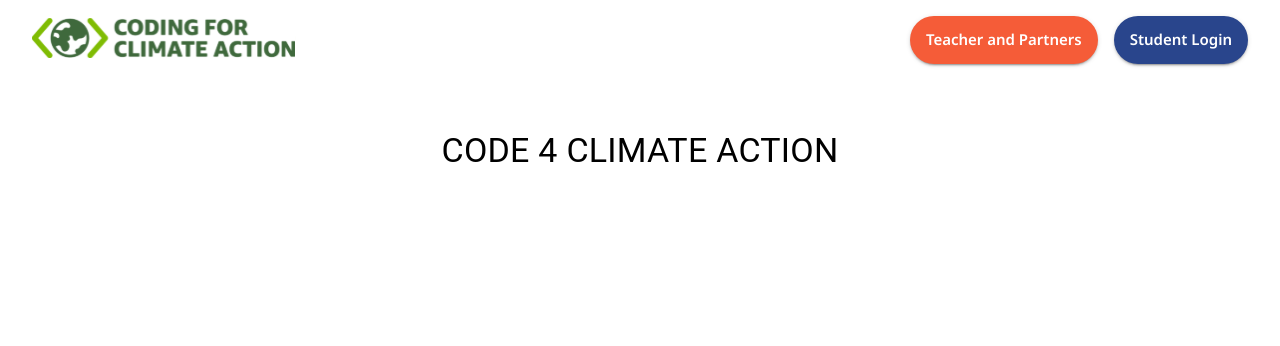
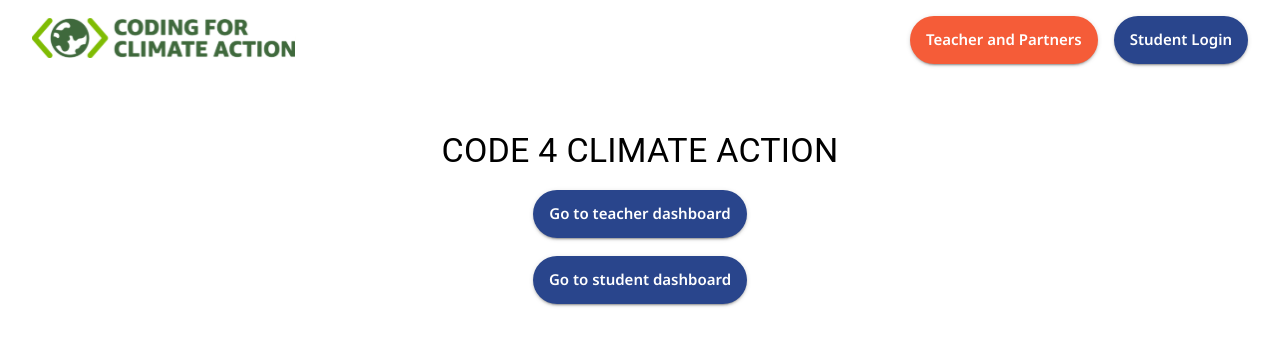
Before and after one commit to navgurukul/c4ca, a Next.js app: page / in a window 1280 px wide. Shown: the top 346 px of the page. Built offline with nearby package versions, Linux system fonts and the light colour scheme; a web font is replaced by a local one.

Commit message:
pratiks changes

```diff
--- a/components/forms/ProfileForm.jsx
+++ b/components/forms/ProfileForm.jsx
@@ -150,7 +150,7 @@ const ProfileForm = () => {
       })
       .then((res) => {
         localStorage.setItem("teacherData", JSON.stringify(res.data.data));
-        router.push("/teacher");
+        // router.push("/teacher");
       });
   }, [router]);
 
--- a/pages/index.js
+++ b/pages/index.js
@@ -1,10 +1,41 @@
-import { Typography } from "@mui/material";
+import { Button, Typography } from "@mui/material";
+import Link from "next/link";
 
 export default function Home() {
   // const isMobile = useMediaQuery("(max-width:" + breakpoints.values.sm + "px)")
   return (
-    <center style={{padding: 50}}>
+    <center style={{ padding: 50 }}>
       <Typography variant="h4">CODE 4 CLIMATE ACTION</Typography>
+      <br />
+      <Link href={"/teacher"}>
+        {" "}
+        <Button
+          variant="contained"
+          sx={{
+            display: "block",
+            width: 100,
+            m: "auto",
+            fontSize: "15px",
+          }}
+        >
+          Go to teacher dashboard
+        </Button>
+      </Link>
+      <br />
+      <Link href={"/student"}>
+        <Button
+          variant="contained"
+          sx={{
+            display: "block",
+            width: 100,
+            marginTop: 10,
+            m: "auto",
+            fontSize: "15px",
+          }}
+        >
+          Go to student dashboard{" "}
+        </Button>
+      </Link>
     </center>
-  )
+  );
 }
--- a/pages/teacher/login/index.js
+++ b/pages/teacher/login/index.js
@@ -66,15 +66,18 @@ const LoginPage = () => {
           .then((res) => {
             if (res.status === 200) {
               // Only redirect if the request is successful
-              window.location.href = "/teacher/profile";
+              router.push("/teacher/profile");
+              setLoading(false);
             }
           })
           .catch((err) => {
             console.log("error in google data", err);
+            setLoading(false);
           });
       })
       .catch((err) => {
         console.log("error in google data", err);
+        setLoading(false);
       });
   };
 
```
Also changed, not shown: components/forms/Team.jsx (+5 -3 lines), pages/teacher/index.js (+12 -4 lines).
